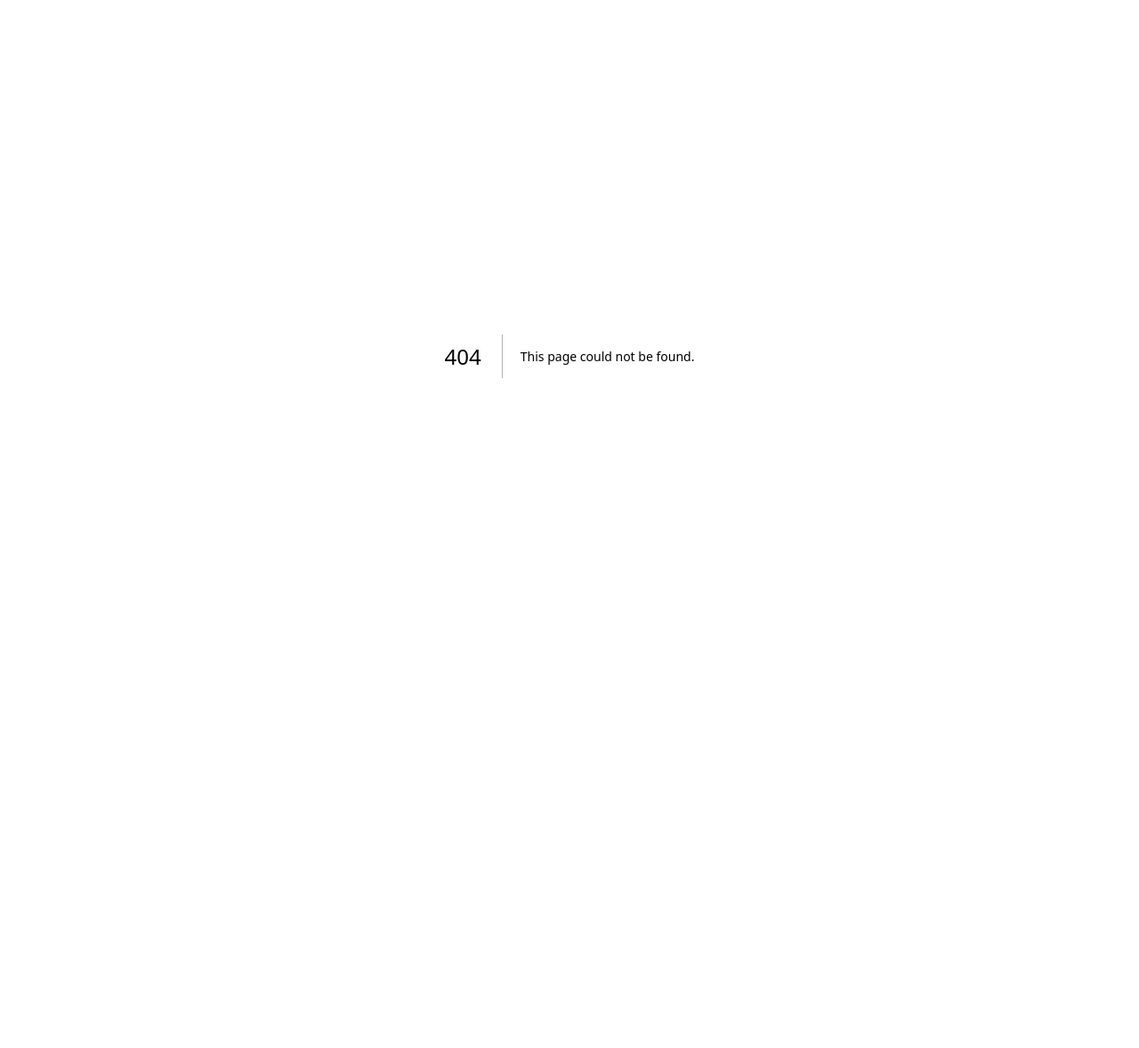
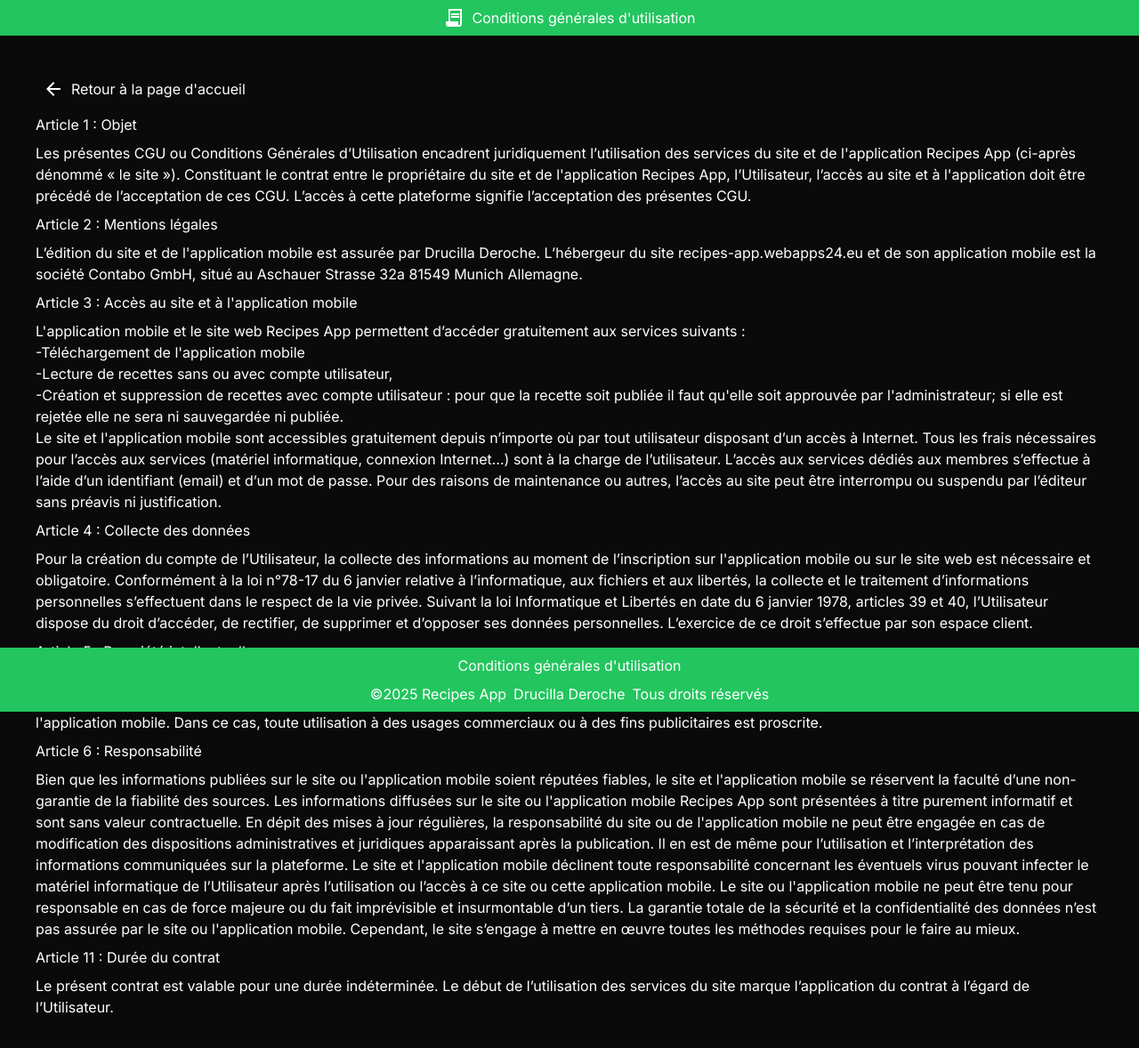
Before and after one commit to drucimimi/recipes-app-web, a Next.js app: page /web/cgu in a window 1280 px wide. Before the commit this address had no page. Shown: the top 1178 px of the page at 89% size. Before the commit the page ends 800 px from the top, so only its background shows below. Built offline with nearby package versions, Linux system fonts and the light colour scheme; no server answers.

Commit message:
cgu permet d'afficher les conditions générales d'utilisation du site page créé et opé

```diff
--- /dev/null
+++ b/app/web/cgu/page.tsx
@@ -0,0 +1,34 @@
+import Footer from "@/components/footer"
+import Header from "@/components/header"
+import iconContract from "@/public/images/light/MaterialSymbolsContract.svg"
+import iconReverseContract from "@/public/images/dark/MaterialSymbolsContract.svg"
+import iconBackHome from "@/public/images/light/MaterialSymbolsArrowBack.svg"
+import iconReverseBackHome from "@/public/images/dark/MaterialSymbolsArrowBack.svg"
+import ButtonLink from "@/components/ui/buttonLink"
+
+const CGU = () => {
+    return (
+        <>
+            <Header icon={iconContract} iconReverse={iconReverseContract} iconDescription={"icone de contrat"} title={"Conditions générales d'utilisation"} hasMenu={false} role={""} />
+            <main className="flex flex-col flex-1 p-10 mb-20 gap-2">
+                <ButtonLink source={"/web"} name={"Retour à la page d'accueil"} action={"Retour"} icon={iconBackHome} iconReverse={iconReverseBackHome} iconDescription={"Retour à la page d'accueil"}></ButtonLink>
+                <h1>Article 1 : Objet</h1>
+                <p>Les présentes CGU ou Conditions Générales d’Utilisation encadrent juridiquement l’utilisation des services du site et de l'application Recipes App (ci-après dénommé « le site »). Constituant le contrat entre le propriétaire du site et de l'application Recipes App, l’Utilisateur, l’accès au site et à l'application doit être précédé de l’acceptation de ces CGU. L’accès à cette plateforme signifie l’acceptation des présentes CGU.</p>
+                <h1>Article 2 : Mentions légales</h1>
+                <p>L’édition du site et de l'application mobile est assurée par Drucilla Deroche. L’hébergeur du site recipes-app.webapps24.eu et de son application mobile est la société Contabo GmbH, situé au Aschauer Strasse 32a 81549 Munich Allemagne.</p>
+                <h1>Article 3 : Accès au site et à l'application mobile</h1>
+                <p>L'application mobile et le site web Recipes App permettent d’accéder gratuitement aux services suivants :<br /> -Téléchargement de l'application mobile<br /> -Lecture de recettes sans ou avec compte utilisateur,<br /> -Création et suppression de recettes avec compte utilisateur : pour que la recette soit publiée il faut qu'elle soit approuvée par l'administrateur; si elle est rejetée elle ne sera ni sauvegardée ni publiée.<br /> Le site et l'application mobile sont accessibles gratuitement depuis n’importe où par tout utilisateur disposant d’un accès à Internet. Tous les frais nécessaires pour l’accès aux services (matériel informatique, connexion Internet…) sont à la charge de l’utilisateur. L’accès aux services dédiés aux membres s’effectue à l’aide d’un identifiant (email) et d’un mot de passe. Pour des raisons de maintenance ou autres, l’accès au site peut être interrompu ou suspendu par l’éditeur sans préavis ni justification.</p>
+                <h1>Article 4 : Collecte des données</h1>
+                <p>Pour la création du compte de l’Utilisateur, la collecte des informations au moment de l’inscription sur l'application mobile ou sur le site web est nécessaire et obligatoire. Conformément à la loi n°78-17 du 6 janvier relative à l’informatique, aux fichiers et aux libertés, la collecte et le traitement d’informations personnelles s’effectuent dans le respect de la vie privée. Suivant la loi Informatique et Libertés en date du 6 janvier 1978, articles 39 et 40, l’Utilisateur dispose du droit d’accéder, de rectifier, de supprimer et d’opposer ses données personnelles. L’exercice de ce droit s’effectue par son espace client.</p>
+                <h1>Article 5 : Propriété intellectuelle</h1>
+                <p>Les marques, logos ainsi que les contenus du site ou de l'application mobile Recipes App (illustrations graphiques, textes) sont protégés par le Code de la propriété intellectuelle et par le droit d’auteur. La reproduction et la copie des contenus par l’Utilisateur requièrent une autorisation préalable du site ou de l'application mobile. Dans ce cas, toute utilisation à des usages commerciaux ou à des fins publicitaires est proscrite.</p>
+                <h1>Article 6 : Responsabilité</h1>
+                <p>Bien que les informations publiées sur le site ou l'application mobile soient réputées fiables, le site et l'application mobile se réservent la faculté d’une non-garantie de la fiabilité des sources. Les informations diffusées sur le site ou l'application mobile Recipes App sont présentées à titre purement informatif et sont sans valeur contractuelle. En dépit des mises à jour régulières, la responsabilité du site ou de l'application mobile ne peut être engagée en cas de modification des dispositions administratives et juridiques apparaissant après la publication. Il en est de même pour l’utilisation et l’interprétation des informations communiquées sur la plateforme. Le site et l'application mobile déclinent toute responsabilité concernant les éventuels virus pouvant infecter le matériel informatique de l’Utilisateur après l’utilisation ou l’accès à ce site ou cette application mobile. Le site ou l'application mobile ne peut être tenu pour responsable en cas de force majeure ou du fait imprévisible et insurmontable d’un tiers. La garantie totale de la sécurité et la confidentialité des données n’est pas assurée par le site ou l'application mobile. Cependant, le site s’engage à mettre en œuvre toutes les méthodes requises pour le faire au mieux.</p>
+                <h1>Article 11 : Durée du contrat</h1>
+                <p>Le présent contrat est valable pour une durée indéterminée. Le début de l’utilisation des services du site marque l’application du contrat à l’égard de l’Utilisateur.</p>
+            </main>
+            <Footer />
+        </>
+    )
+}
+export default CGU
```
Also changed, not shown: public/images/dark/MaterialSymbolsContract.svg (added), public/images/light/MaterialSymbolsContract.svg (added).
